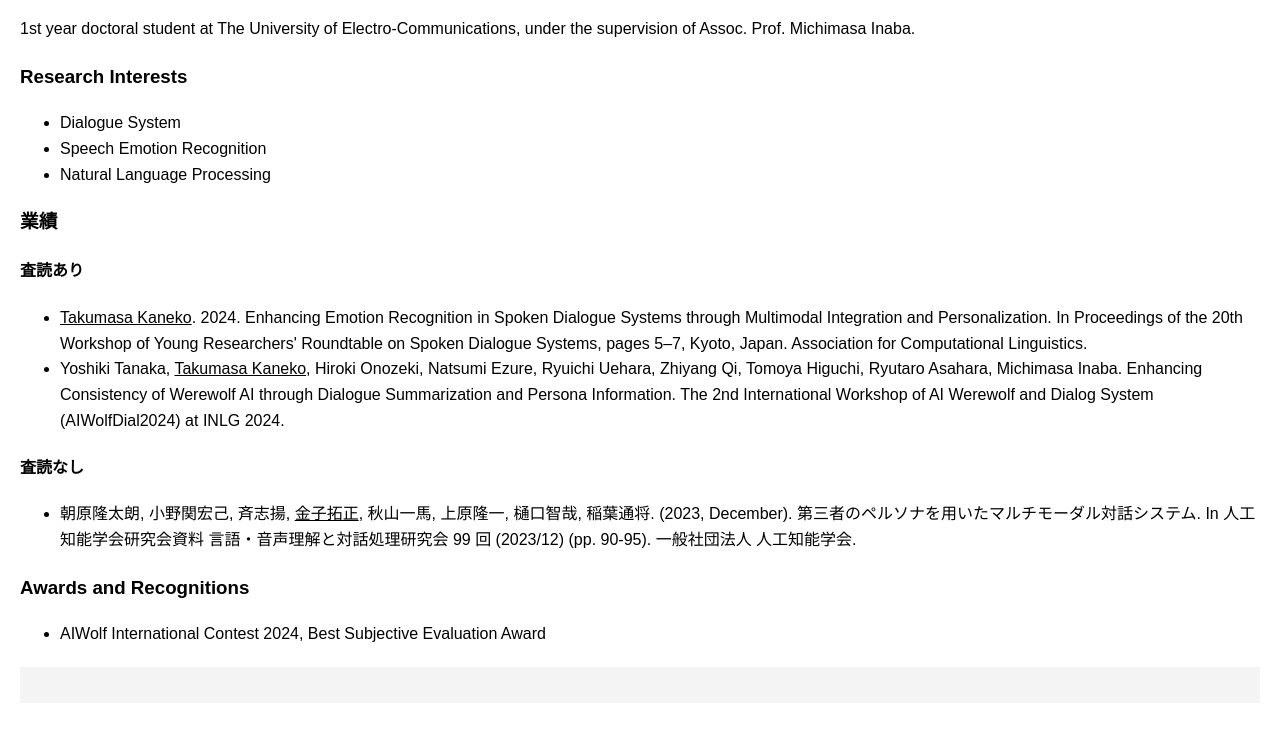
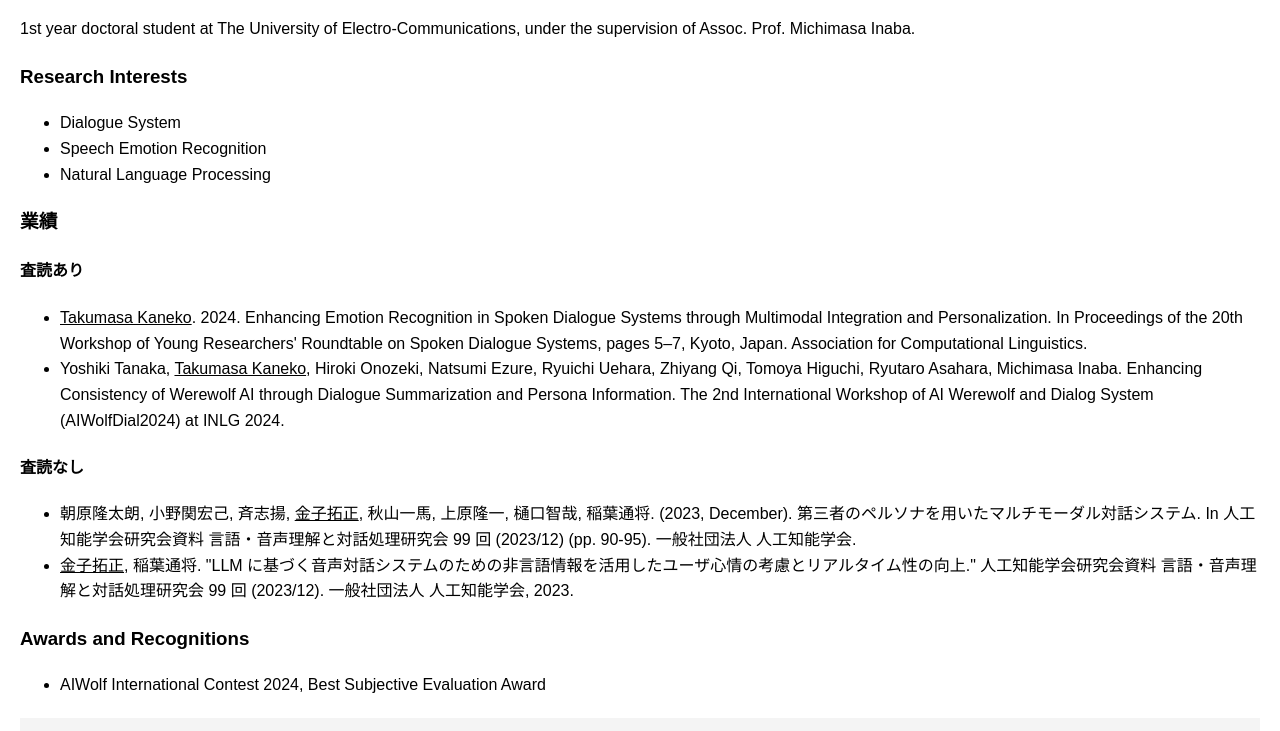
Before and after one commit to ieneko10/profile, a plain HTML site: page index.html in a window 1280 px wide. Shown: the part 95-826 px from the top of the page. Drawn offline with Linux system fonts and the light colour scheme.

Commit message:
Update index.html

```diff
--- a/index.html
+++ b/index.html
@@ -62,6 +62,7 @@
         <h4>査読なし</h4>
         <ul>
             <li>朝原隆太朗, 小野関宏己, 斉志揚, <u>金子拓正</u>, 秋山一馬, 上原隆一, 樋口智哉, 稲葉通将. (2023, December). 第三者のペルソナを用いたマルチモーダル対話システム. In 人工知能学会研究会資料 言語・音声理解と対話処理研究会 99 回 (2023/12) (pp. 90-95). 一般社団法人 人工知能学会.</li>
+            <li><u>金子拓正</u>, 稲葉通将. "LLM に基づく音声対話システムのための非言語情報を活用したユーザ心情の考慮とリアルタイム性の向上." 人工知能学会研究会資料 言語・音声理解と対話処理研究会 99 回 (2023/12). 一般社団法人 人工知能学会, 2023.</li>
         </ul>
     </section>
     <section>
```
